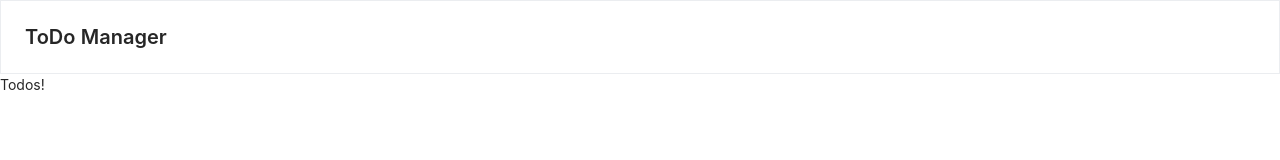
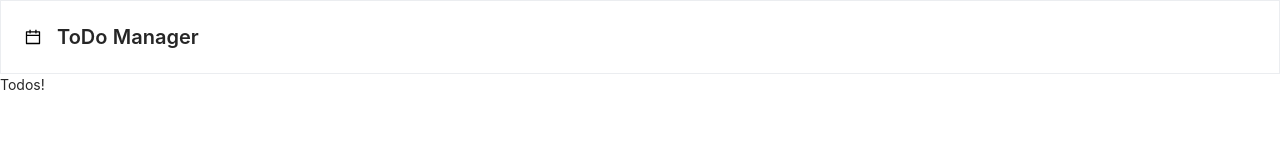
Before and after one commit to reyJang97/wanted-pre-onboarding-challenge-fe-1, a React (Create React App) app: page / in a window 1280 px wide. Shown: the top 160 px of the page. Built offline with nearby package versions, Linux system fonts and the light colour scheme.

Commit message:
Modified Navbar: added go to main icon

```diff
--- a/src/components/NavBar.js
+++ b/src/components/NavBar.js
@@ -1,8 +1,23 @@
 import React from "react";
 import { PageHeader } from "antd";
 import "../styles/NavBar.css";
+import { useNavigate } from "react-router-dom";
+import { CalendarOutlined } from "@ant-design/icons";
 
 function NavBar() {
-  return <PageHeader className="nav-bar" title="ToDo Manager" />;
+  const navigate = useNavigate();
+
+  const goToMain = () => {
+    navigate("/");
+  };
+
+  return (
+    <PageHeader
+      className="nav-bar"
+      title="ToDo Manager"
+      onBack={goToMain}
+      backIcon={<CalendarOutlined />}
+    />
+  );
 }
 export default NavBar;
```
